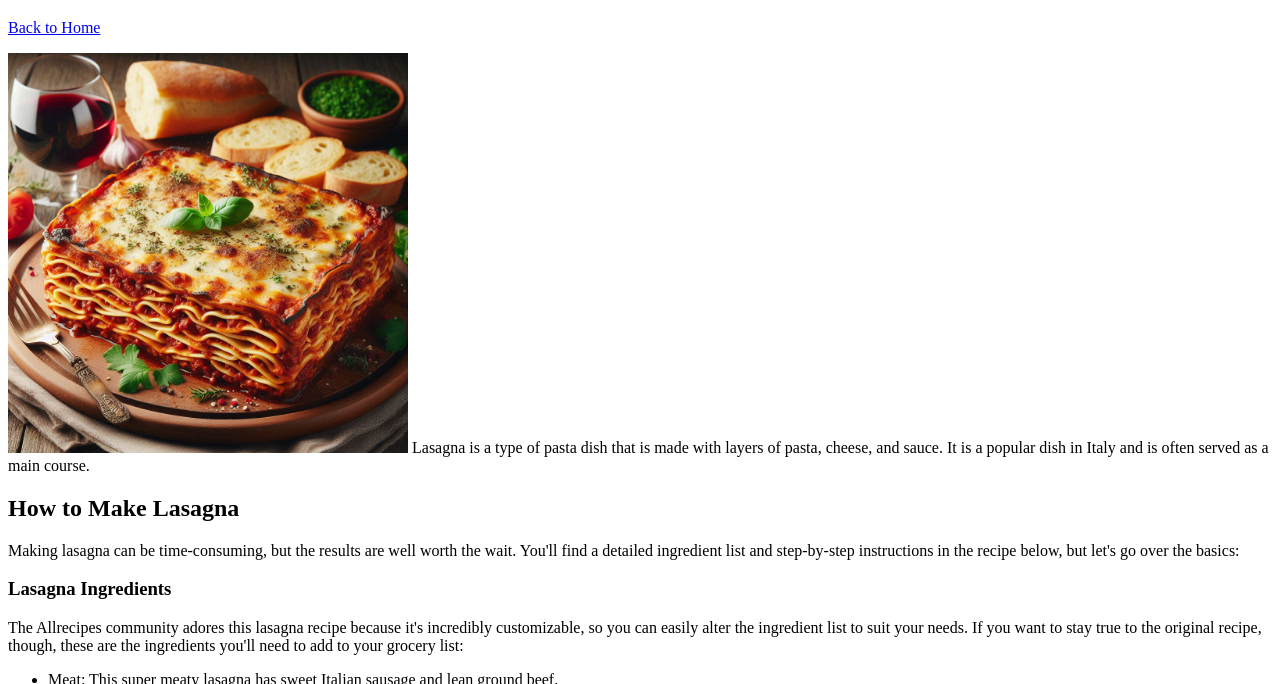
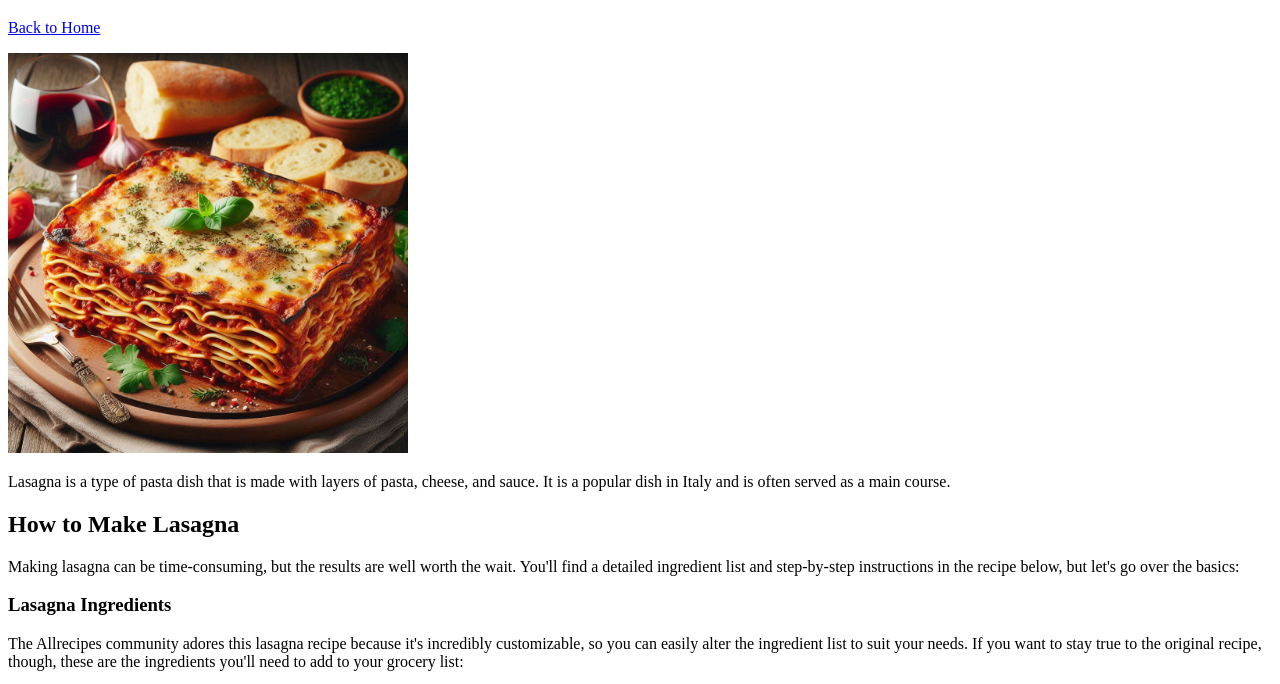
Before and after one commit to jan-neumann/odin-recipes, a plain HTML site: page recipes/lasagna.html in a window 1280 px wide. Shown: the part 61-745 px from the top of the page. Drawn offline with Linux system fonts and the light colour scheme.

Commit message:
Update lasagna.html

```diff
--- a/recipes/lasagna.html
+++ b/recipes/lasagna.html
@@ -12,9 +12,9 @@
     <a href="../index.html">Back to Home</a>
     <p>
         <img src="../images/lasagna.jpg" alt="Lasagna" width="400">
-        Lasagna is a type of pasta dish that is made with layers of pasta, cheese, and sauce. It is a popular dish in
-        Italy and is often served as a main course.
     </p>
+    <p>Lasagna is a type of pasta dish that is made with layers of pasta, cheese, and sauce. It is a popular dish in
+        Italy and is often served as a main course.</p>
 
     <h2>How to Make Lasagna</h2>
     <p>Making lasagna can be time-consuming, but the results are well worth the wait. You'll find a detailed ingredient
```
